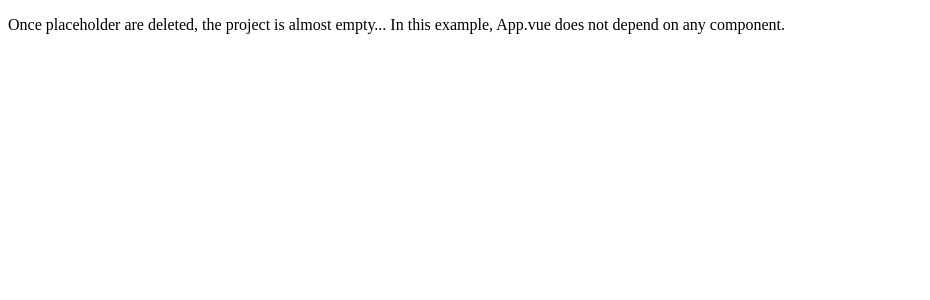
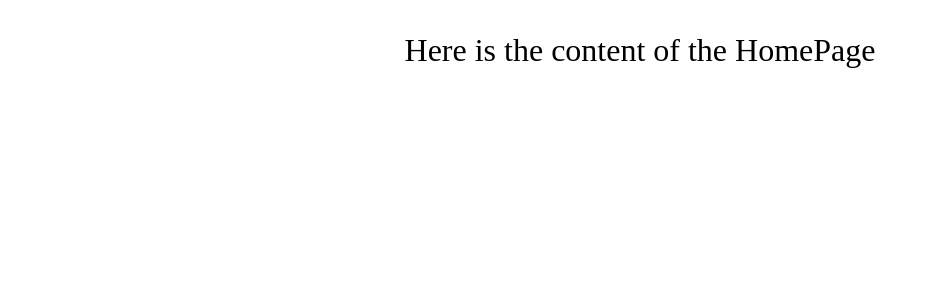
Before and after one commit to LucasKoc/TP3-ST2AWD, a Vue app in the folder vue-oath-microsoft-graph/: page / in a window 1280 px wide. Shown: the top 300 px of the page, without its empty margins (0-930 px from the left). Built offline with nearby package versions, Linux system fonts and the light colour scheme.

Commit message:
Ex 4: create HomePage component

```diff
--- a/vue-oath-microsoft-graph/src/App.vue
+++ b/vue-oath-microsoft-graph/src/App.vue
@@ -1,3 +1,14 @@
 <template>
-  <p>Once placeholder are deleted, the project is almost empty... In this example, App.vue does not depend on any component.</p>
+  <HomePage />
 </template>
+
+<script>
+import HomePage from './pages/HomePage.vue'
+
+export default {
+  name: 'App',
+  components: {
+    HomePage
+  }
+}
+</script>
--- /dev/null
+++ b/vue-oath-microsoft-graph/src/pages/HomePage.vue
@@ -0,0 +1,18 @@
+<script>
+export default {
+  name: "HomePage"
+}
+</script>
+
+<template>
+  <div>
+    <p>Here is the content of the HomePage</p>
+  </div>
+</template>
+
+<style scoped>
+p {
+  font-size: 2em;
+  text-align: center;
+}
+</style>
```
Also changed, not shown: 2 other files (tests, documents, lock files or other folders).
